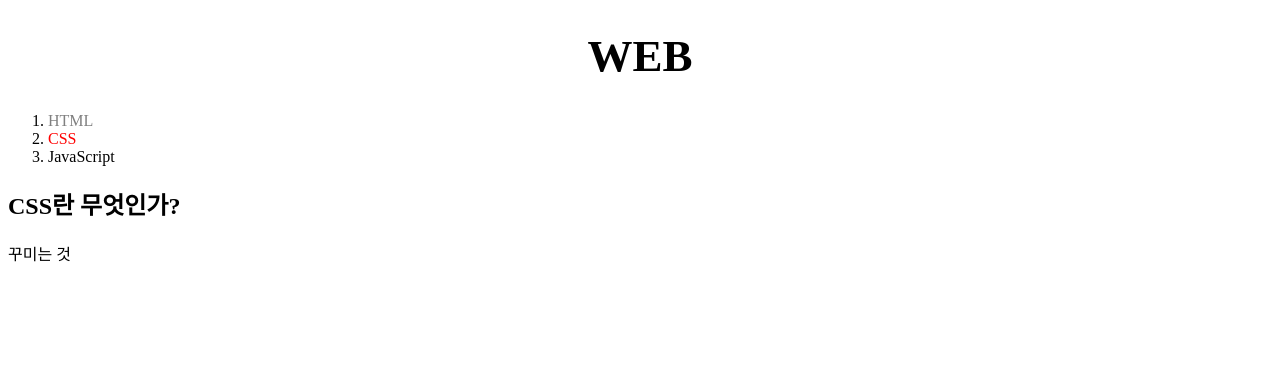
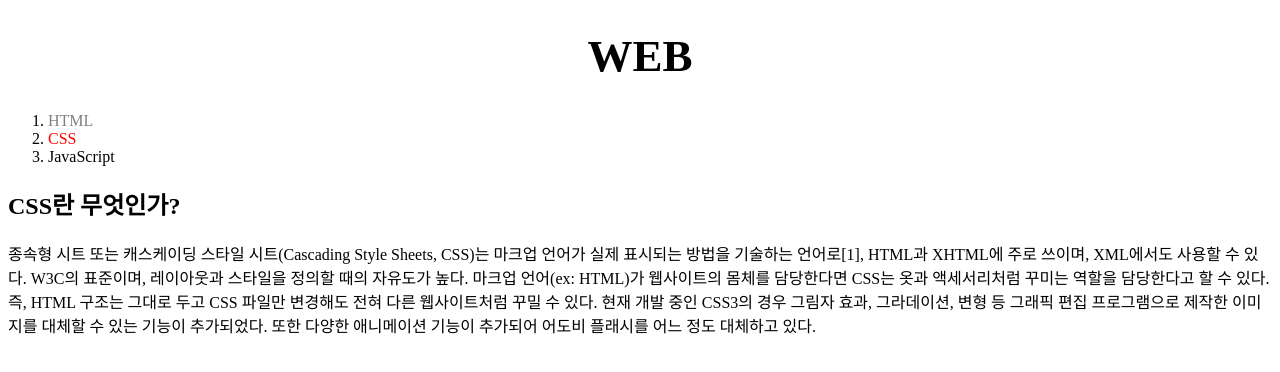
Before and after one commit to cmichael231117/Web1, a plain HTML site: page 2.html in a window 1280 px wide. Drawn offline with Linux system fonts and the light colour scheme.

Commit message:
add explanation

```diff
--- a/2.html
+++ b/2.html
@@ -30,7 +30,11 @@
         </ol>
         <h2>CSS란 무엇인가?</h2>
         <p>
-            꾸미는 것
+            종속형 시트 또는 캐스케이딩 스타일 시트(Cascading Style Sheets, CSS)는 마크업 언어가 실제 표시되는 방법을 기술하는 언어로[1], HTML과 XHTML에 주로 쓰이며, XML에서도 사용할 수 있다. W3C의 표준이며, 레이아웃과 스타일을 정의할 때의 자유도가 높다.
+
+            마크업 언어(ex: HTML)가 웹사이트의 몸체를 담당한다면 CSS는 옷과 액세서리처럼 꾸미는 역할을 담당한다고 할 수 있다. 즉, HTML 구조는 그대로 두고 CSS 파일만 변경해도 전혀 다른 웹사이트처럼 꾸밀 수 있다.
+
+            현재 개발 중인 CSS3의 경우 그림자 효과, 그라데이션, 변형 등 그래픽 편집 프로그램으로 제작한 이미지를 대체할 수 있는 기능이 추가되었다. 또한 다양한 애니메이션 기능이 추가되어 어도비 플래시를 어느 정도 대체하고 있다.
         </p>
     </body>
 </html>
```
Also changed, not shown: 3.html (+1 -1 lines), index.html (+2 -2 lines).
